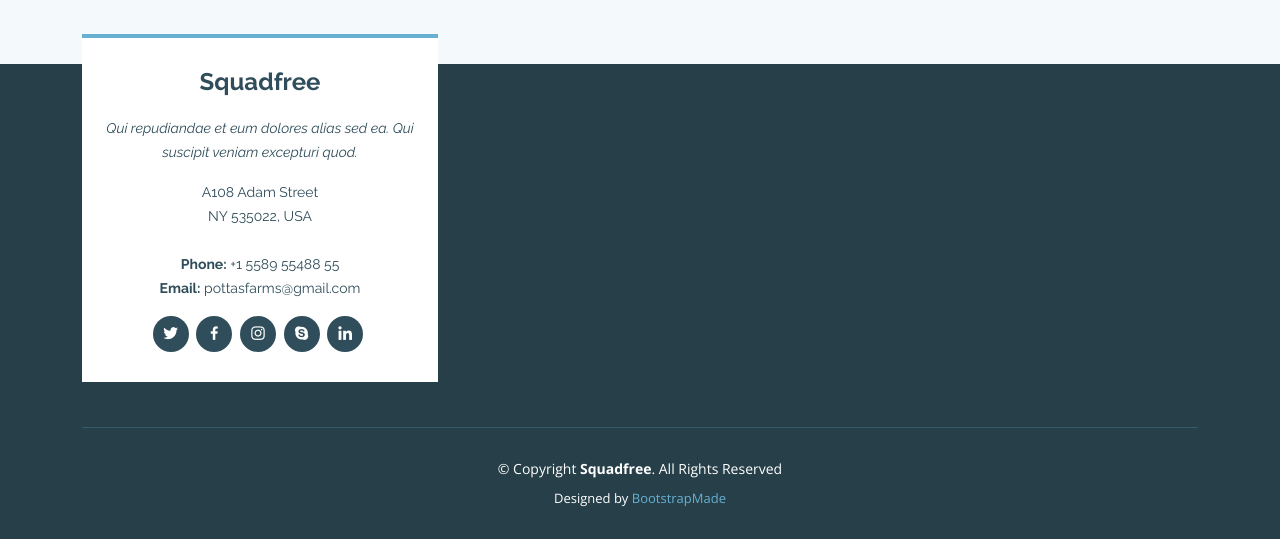
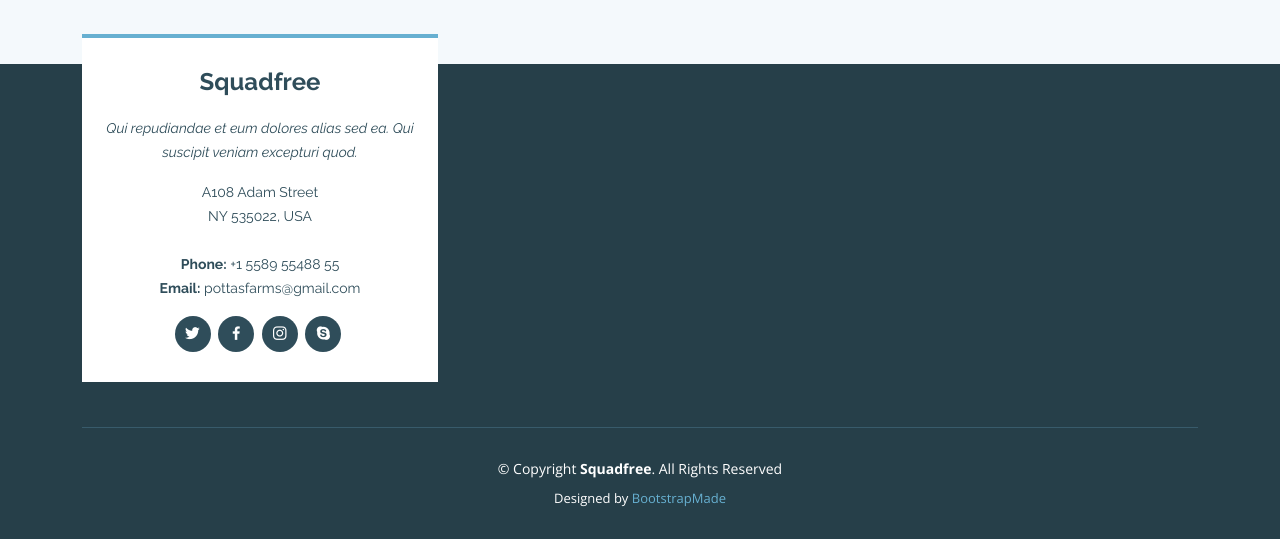
Before and after one commit to JoJosuk/pottasweb, a plain HTML site: page Squadfree/index.html in a window 1280 px wide. Shown: the part 5206-5745 px from the top of the page. Drawn offline with nearby package versions, Linux system fonts and the light colour scheme.

Commit message:
removed the bug from testimonial

```diff
--- a/Squadfree/index.html
+++ b/Squadfree/index.html
@@ -382,11 +382,6 @@
                 <p>
                   <i class="bx bxs-quote-alt-left quote-icon-left"></i>
                   Got some feel good memories Every one should visit.
-
-
-
-
-
                   <i class="bx bxs-quote-alt-right quote-icon-right"></i>
                 </p>
                 <img src="assets/img/testimonials/testimonials-3.jpg" class="testimonial-img" alt="">
@@ -418,13 +413,7 @@
               </div>
             </div><!-- End testimonial item -->
           </div>
-
-
-
-      </div>
-          <div class="swiper-pagination"></div>
-        </div>
-
+        <div class="swiper-pagination"></div>
       </div>
     </section><!-- End Testimonials Section -->
 
@@ -520,11 +509,11 @@
                 <strong>Email:</strong> pottasfarms@gmail.com<br>
               </p>
               <div class="social-links mt-3">
-                <a href="#" class="twitter"><i class="bx bxl-twitter"></i></a>
-                <a href="#" class="facebook"><i class="bx bxl-facebook"></i></a>
-                <a href="#" class="instagram"><i class="bx bxl-instagram"></i></a>
+                <a href="https://twitter.com/PottasWorld?t=_Ls5dP7rlhR_iqvVNkHLWg&s=08" class="twitter"><i class="bx bxl-twitter"></i></a>
+                <a href="https://www.facebook.com/pottasfarmworld.pottas" class="facebook"><i class="bx bxl-facebook"></i></a>
+                <a href="https://instagram.com/pottasfarmworldpottas?utm_medium=copy_link" class="instagram"><i class="bx bxl-instagram"></i></a>
                 <a href="#" class="google-plus"><i class="bx bxl-skype"></i></a>
-                <a href="#" class="linkedin"><i class="bx bxl-linkedin"></i></a>
+
               </div>
             </div>
           </div>
```
